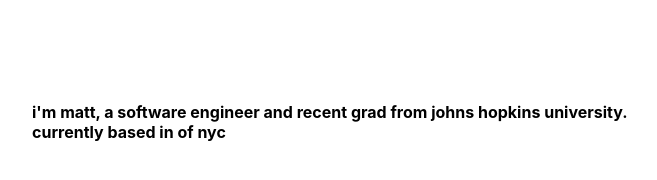
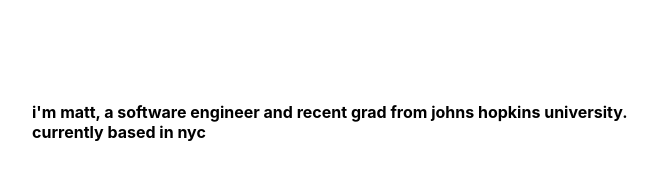
Before and after one commit to mattachea/portfolioWebsite, a React (Create React App) app: page / in a window 1280 px wide. Shown: the part 1110-1290 px from the top of the page, without its empty margins (288-945 px from the left). Built offline with nearby package versions, Linux system fonts and the light colour scheme; the HTML template or start-up script is replaced by a standard one.

Commit message:
Typo (#2)
* Simplify website. Change color to white

* Clean up

* Typo

Co-authored-by: Matthew Chea <mattachea@gmail.com>

```diff
--- a/src/App.js
+++ b/src/App.js
@@ -15,7 +15,7 @@
 
 const AboutData = {
   blurb:
-    "i'm matt, a software engineer and recent grad from johns hopkins university. currently based in of nyc ",
+    "i'm matt, a software engineer and recent grad from johns hopkins university. currently based in nyc ",
 };
 
 function App() {
```
